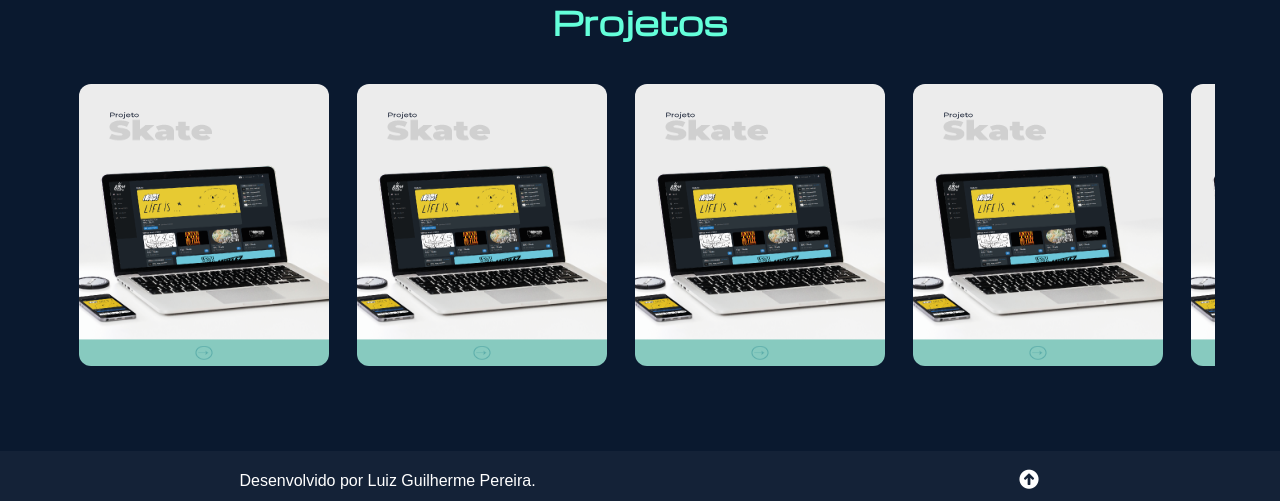
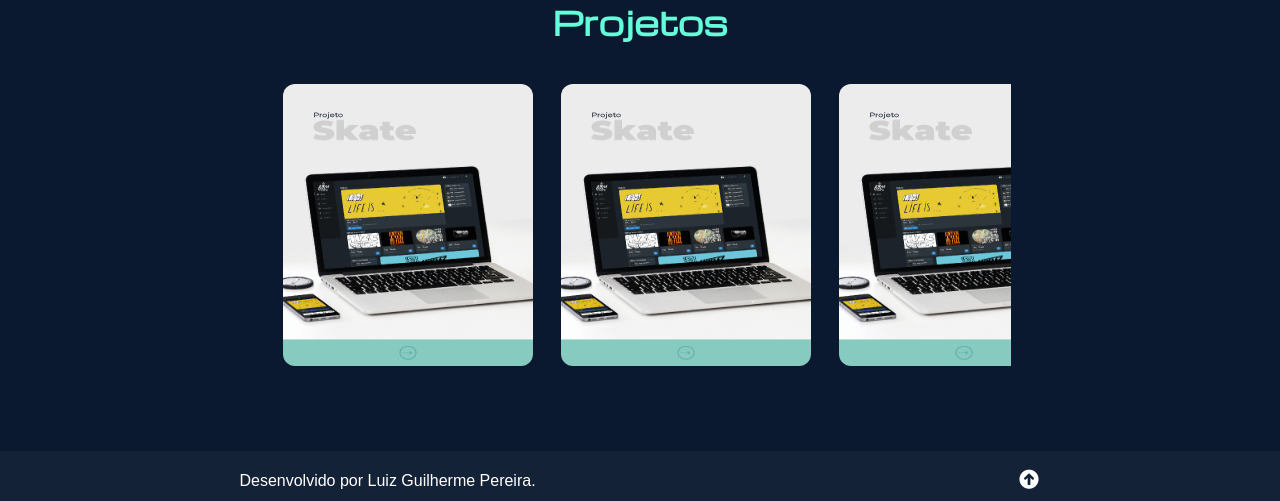
Before and after one commit to Lguilherme3/portifolio, a React (Create React App) app: page / in a window 1280 px wide. Shown: the part 1428-1929 px from the top of the page. Built offline with nearby package versions, Linux system fonts and the light colour scheme.

Commit message:
última att espaçamento div projetos

```diff
--- a/src/componentes/CarroselTeste/index.tsx
+++ b/src/componentes/CarroselTeste/index.tsx
@@ -20,12 +20,16 @@ const DivTitulo = styled.h3`
 
 const DivMotion = styled.div`
   background-color: #0a192f;
-  padding: 0px 65px;
+  padding: 0px 21%;
 
   margin: 0 auto;
   display: flex;
   align-items: center;
   justify-content: center;
+
+  @media screen and (max-width: 420px) {
+    padding: 0px 65px;
+}
 
   .inner {
     display: flex;
@@ -50,7 +54,7 @@ const DivMotion = styled.div`
   }
 `;
 
-const images = [banner, banner, banner, banner, banner, banner];
+const images = [banner, banner, banner, banner, banner, banner, banner, banner];
 
 function Carrossel(props: any) {
   const carousel = useRef(props);
```
